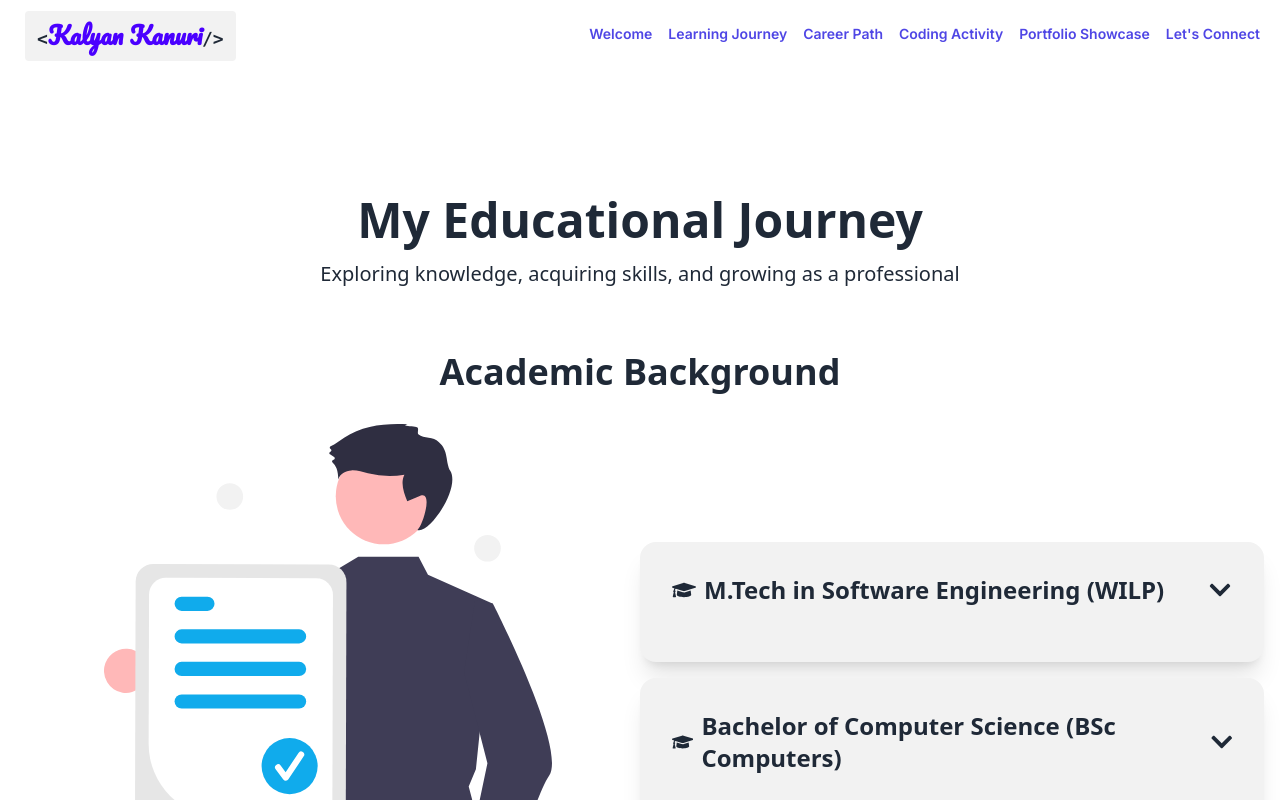
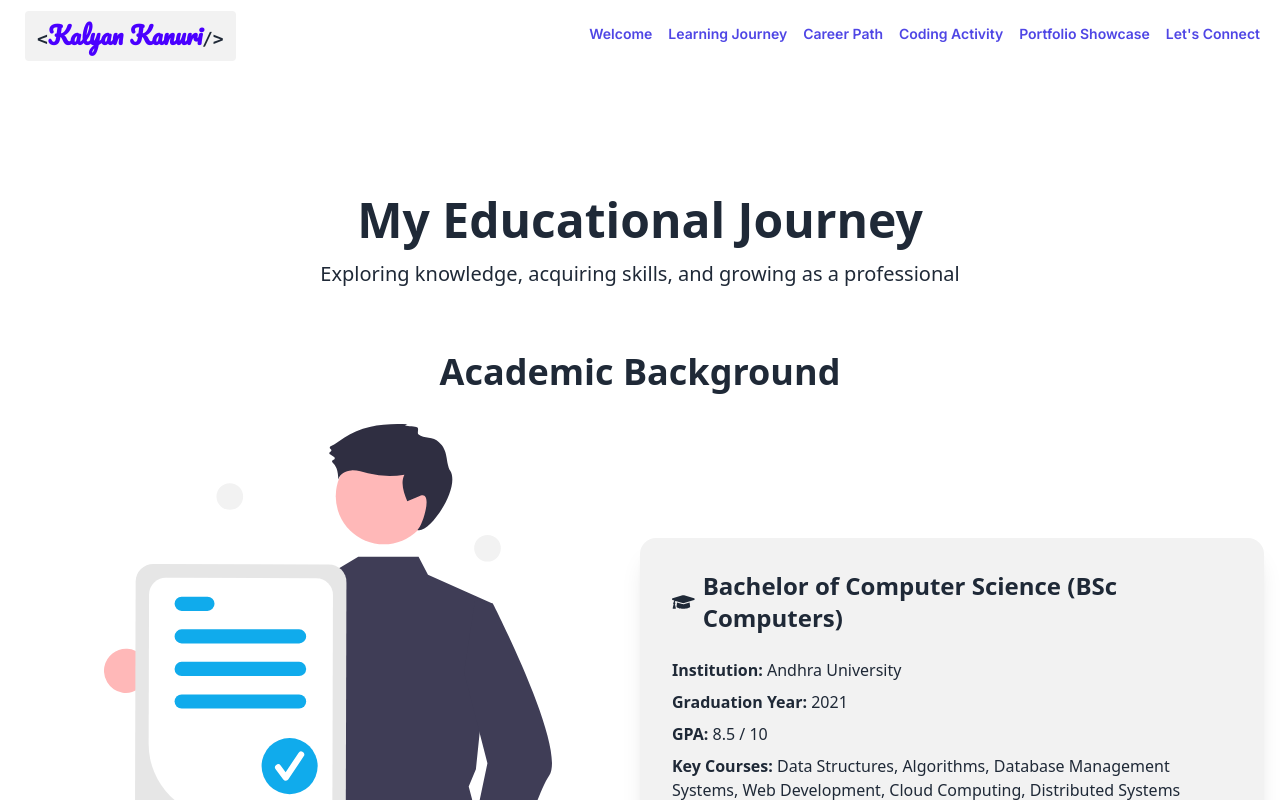
Before and after one commit to KalyanKanuri/My_Dev_Diary, a React (Vite) app: page /education in a window 1280 px wide. Shown: the top 800 px of the page. Built offline with nearby package versions, Linux system fonts and the light colour scheme.

Commit message:
remove mtech and collpasable cards

```diff
--- a/src/pages/Education.jsx
+++ b/src/pages/Education.jsx
@@ -12,7 +12,6 @@ const Education = () => {
   const [skillsVisible, setSkillsVisible] = useState(false);
   const [certificationsVisible, setCertificationsVisible] = useState(false);
   const [extracurricularVisible, setExtracurricularVisible] = useState(false);
-  const [bscOpen, setBscOpen] = useState(false);
   const [mtechOpen, setMtechOpen] = useState(false);
 
   const certifications = [
@@ -33,19 +32,19 @@ const Education = () => {
     }
   ];
 
-  const EducationCard = ({ title, isOpen, toggleOpen, children }) => (
+  const EducationCard = ({ title, isCollapsible = false, isOpen, toggleOpen, children }) => (
     <div className="card bg-base-200 shadow-xl mb-4">
       <div className="card-body">
         <h3
-          className="card-title text-2xl mb-4 flex items-center justify-between cursor-pointer"
-          onClick={toggleOpen}
+          className={`card-title text-2xl mb-4 flex items-center justify-between ${isCollapsible ? 'cursor-pointer' : ''}`}
+          onClick={isCollapsible ? toggleOpen : undefined}
         >
           <span className="flex items-center">
             <FaGraduationCap className="mr-2" /> {title}
           </span>
-          {isOpen ? <FaChevronUp /> : <FaChevronDown />}
+          {isCollapsible && (isOpen ? <FaChevronUp /> : <FaChevronDown />)}
         </h3>
-        <div className={`overflow-hidden transition-all duration-300 ${isOpen ? 'max-h-96' : 'max-h-0'}`}>
+        <div className={isCollapsible ? `overflow-hidden transition-all duration-300 ${isOpen ? 'max-h-96' : 'max-h-0'}` : ''}>
           {children}
         </div>
       </div>
@@ -73,20 +72,7 @@ const Education = () => {
               </div>
               <div className="lg:w-1/2 flex flex-col justify-center">
                 <EducationCard
-                  title="M.Tech in Software Engineering (WILP)"
-                  isOpen={mtechOpen}
-                  toggleOpen={() => setMtechOpen(!mtechOpen)}
-                >
-                  <p className="mb-2"><strong>Institution:</strong> BITS Pilani</p>
-                  <p className="mb-2"><strong>Program:</strong> Work Integrated Learning Program by Wipro </p>
-                  <p className="mb-2"><strong>Expected Graduation:</strong> 2025</p>
-                  <p><strong>Focus Areas:</strong> Advanced Software Engineering, Cloud Computing, AI/ML</p>
-                </EducationCard>
-
-                <EducationCard
                   title="Bachelor of Computer Science (BSc Computers)"
-                  isOpen={bscOpen}
-                  toggleOpen={() => setBscOpen(!bscOpen)}
                 >
                   <p className="mb-2"><strong>Institution:</strong> Andhra University</p>
                   <p className="mb-2"><strong>Graduation Year:</strong> 2021</p>
```
